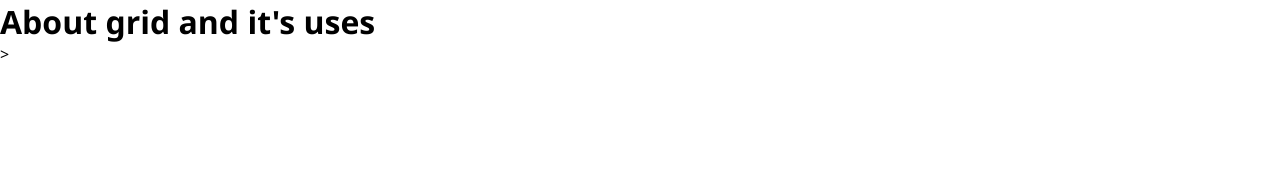
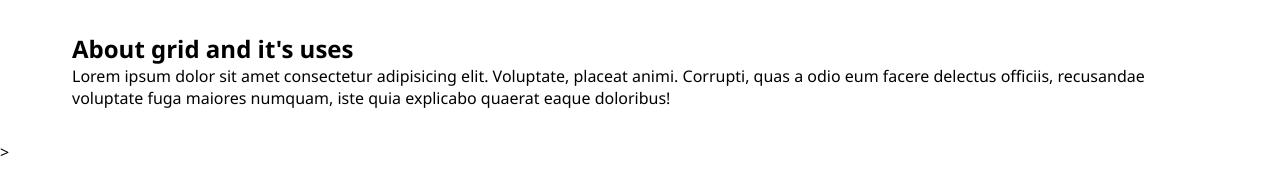
Before and after one commit to santosh000/learn-html-and-css, a plain HTML site: page index.html in a window 1280 px wide. Drawn offline with Linux system fonts and the light colour scheme.

Commit message:
adding css

```diff
--- a/index.html
+++ b/index.html
@@ -9,8 +9,13 @@
 <body>
     <div class="Container">
         <div class="Wrapper">
-            <h1>About grid and it's uses</h1>
+            <section>
+               <div>
+                <h1>About grid and it's uses</h1>
+                <p>Lorem ipsum dolor sit amet consectetur adipisicing elit. Voluptate, placeat animi. Corrupti, quas a odio eum facere delectus officiis, recusandae voluptate fuga maiores numquam, iste quia explicabo quaerat eaque doloribus!</p>
+               </div>
 
+            </section>
         </div>
     </div>
 </body>
--- a/main.css
+++ b/main.css
@@ -5,3 +5,10 @@
 body{
     font-family: 'Segoe UI', Tahoma, Geneva, Verdana, sans-serif;
 }
+.Wrapper{
+    width: 1200px;
+    margin: 0 auto;
+}
+section{
+    padding: 2em 2em;
+}
```
